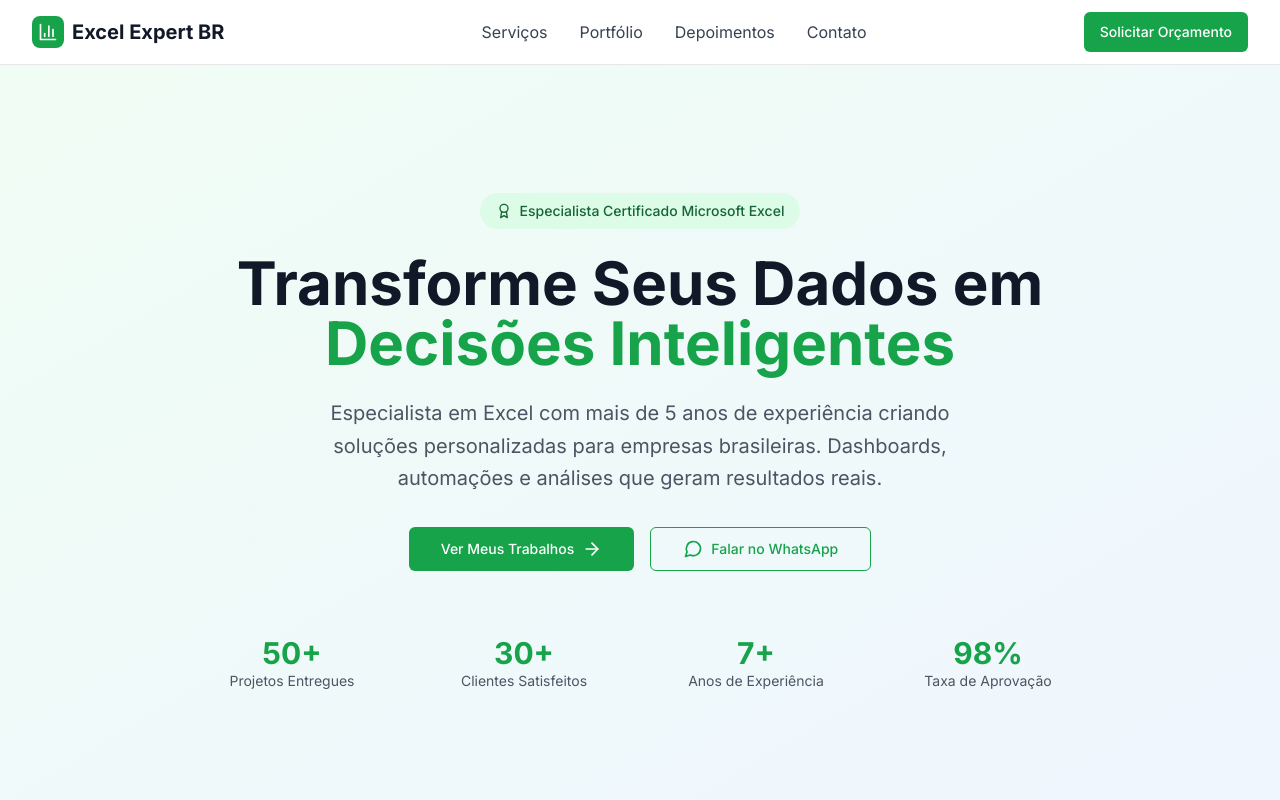
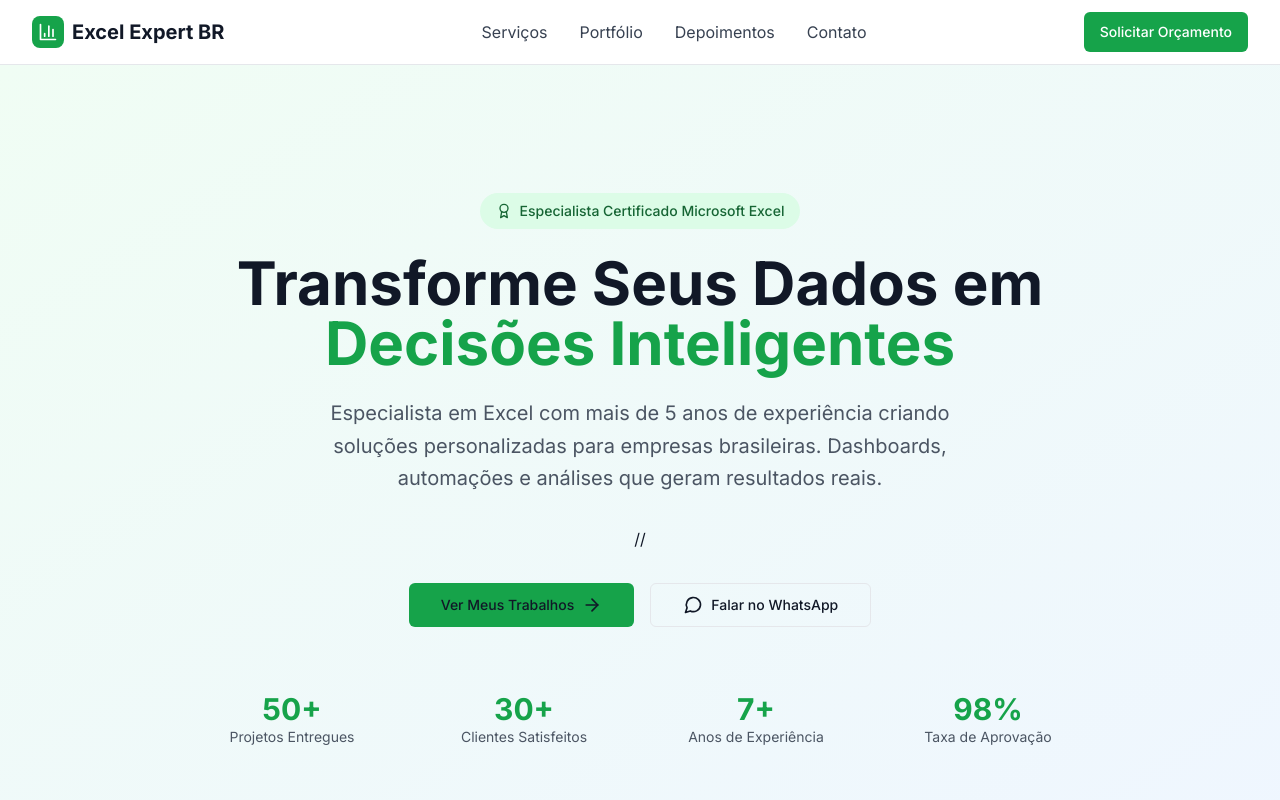
Before and after one commit to Fology/excel-expert-site, a Next.js app: page / in a window 1280 px wide. Shown: the top 800 px of the page. Built offline with nearby package versions, Linux system fonts and the light colour scheme.

Commit message:
arrumar esses botôes de merda

```diff
--- a/app/page.tsx
+++ b/app/page.tsx
@@ -224,17 +224,37 @@ export default function ExcelExpertSite() {
               para empresas brasileiras. Dashboards, automações e análises que geram resultados reais.
             </p>
 
-            <div className="flex flex-col items-center justify-center gap-4 sm:flex-row">
-              <Button size="lg" className="bg-green-600 px-8 py-3 text-white hover:bg-green-700">
-                Ver Meus Trabalhos
-                <ArrowRight className="ml-2 h-5 w-5" />
+            // {/* Botões de ação */}
+            <div className="mt-8 flex flex-col gap-4 sm:flex-row sm:justify-center">
+              {/* Botão Ver Meus Trabalhos - Rola para seção trabalhos */}
+              <Button
+                size="lg"
+                className="bg-green-600 hover:bg-green-700"
+                onClick={() => {
+                  const element = document.getElementById('trabalhos');
+                  if (element) {
+                    element.scrollIntoView({ behavior: 'smooth' });
+                  }
+                }}
+              >
+                Ver Meus Trabalhos <ArrowRight className="ml-2 h-5 w-5" />
               </Button>
-              <Button variant="outline" size="lg" className="border-green-600 px-8 py-3 text-green-600 hover:bg-green-50">
+
+              {/* Botão WhatsApp - Abre WhatsApp */}
+              <Button
+                variant="outline"
+                size="lg"
+                onClick={() => {
+                  const phoneNumber = "5511999999999"; // ← SUBSTITUA pelo seu número
+                  const message = "Olá! Vi seu site e gostaria de saber mais sobre seus serviços de Excel.";
+                  const whatsappURL = `https://wa.me/${phoneNumber}?text=${encodeURIComponent(message)}`;
+                  window.open(whatsappURL, '_blank');
+                }}
+              >
                 <MessageCircle className="mr-2 h-5 w-5" />
                 Falar no WhatsApp
               </Button>
             </div>
-
             {/* Stats */}
             <div className="mt-16 grid grid-cols-2 gap-8 md:grid-cols-4">
               {stats.map((stat, index) => (
```
